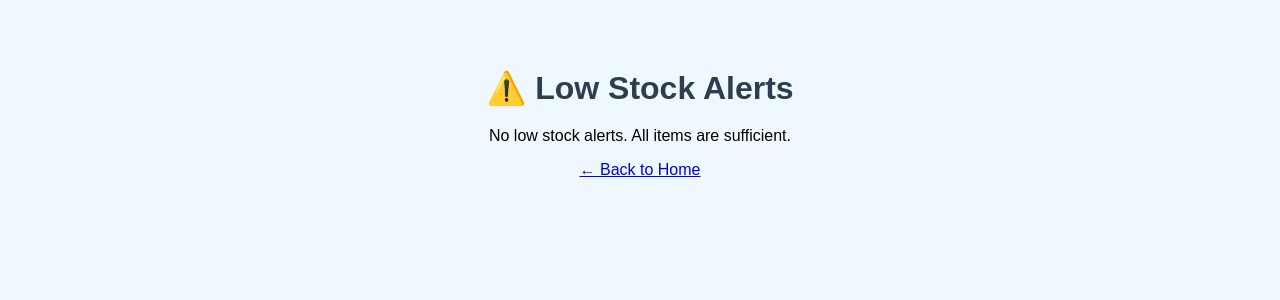
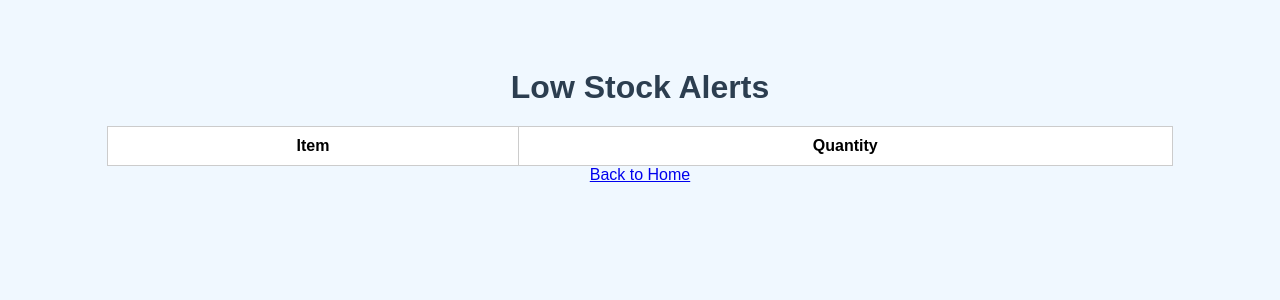
Before and after one commit to Deepika-bethi/smart-inventory, a Flask app: page /alerts in a window 1280 px wide. Shown: the top 300 px of the page. Run offline with Flask 3, Linux system fonts and the light colour scheme; tables that the repository leaves empty hold one stand-in row (values such as "Sample post"); lists and menus that the app fills with data are empty.

Commit message:
fix: prevent page auto-redirection, maintain layout consistency, show pages until user clicks Back to Home

```diff
--- a/templates/alerts.html
+++ b/templates/alerts.html
@@ -1,23 +1,22 @@
 <!DOCTYPE html>
-<html lang="en">
+<html>
 <head>
-    <meta charset="UTF-8">
     <title>Low Stock Alerts</title>
     <link rel="stylesheet" href="{{ url_for('static', filename='style.css') }}">
 </head>
 <body>
-    <h1>⚠️ Low Stock Alerts</h1>
-
-    {% if alerts %}
-    <ul>
-        {% for item in alerts %}
-        <li>{{ item.name }} - only {{ item.quantity }} kg left</li>
-        {% endfor %}
-    </ul>
-    {% else %}
-        <p>No low stock alerts. All items are sufficient.</p>
-    {% endif %}
-
-    <a class="back-button" href="{{ url_for('home') }}">← Back to Home</a>
+    <h1>Low Stock Alerts</h1>
+    <div class="table-container">
+        <table>
+            <tr><th>Item</th><th>Quantity</th></tr>
+            {% for item in items %}
+            <tr>
+                <td>{{ item.name }}</td>
+                <td>{{ item.quantity }}</td>
+            </tr>
+            {% endfor %}
+        </table>
+    </div>
+    <a href="{{ url_for('index') }}">Back to Home</a>
 </body>
 </html>
```
